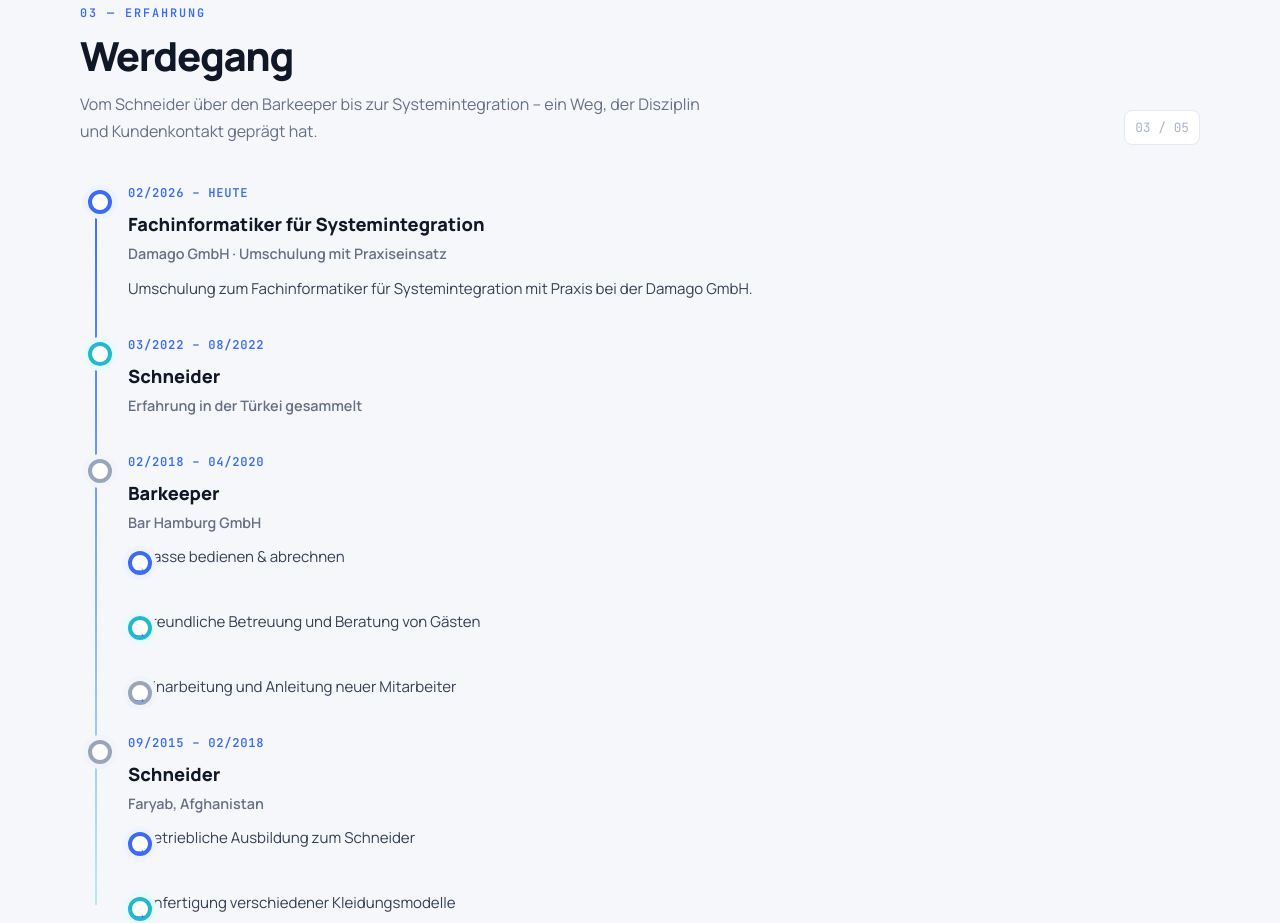
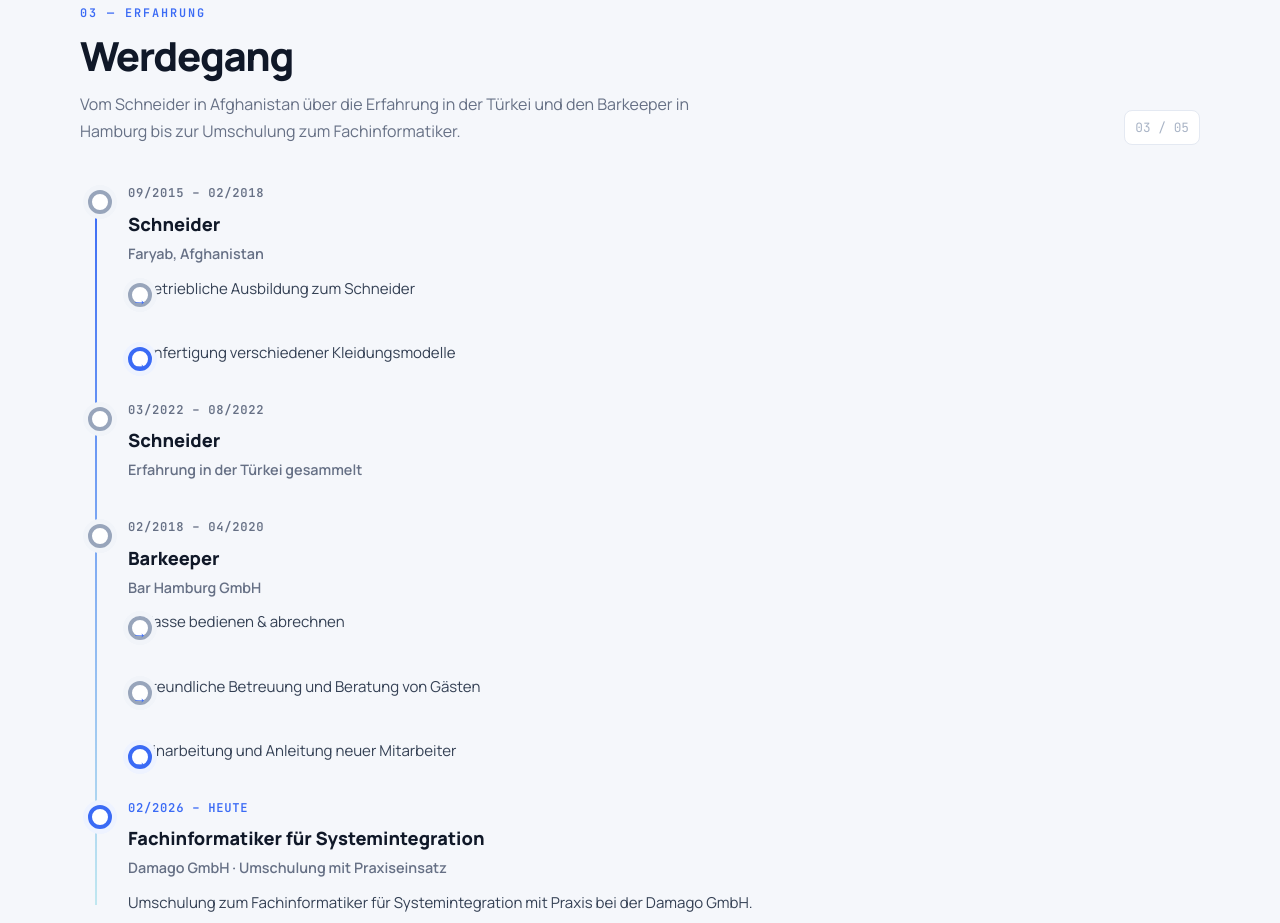
Before and after one commit to jawidmoradi13-ctrl/jawidmoradi13-ctrl.github.io, a plain HTML site: page index.html in a window 1280 px wide. Shown: the part 2431-3354 px from the top of the page. Drawn offline with Linux system fonts and the light colour scheme.

Commit message:
Berufserfahrung in richtiger Reihenfolge

```diff
--- a/index.html
+++ b/index.html
@@ -141,9 +141,10 @@ a{color:inherit;text-decoration:none}
 .timeline li{position:relative;padding:0 0 34px 42px}
 .timeline li:last-child{padding-bottom:0}
 .timeline li::before{content:'';position:absolute;left:2px;top:7px;width:16px;height:16px;border-radius:50%;background:#fff;border:4px solid var(--blue);z-index:1;box-shadow:0 0 0 5px #eef3ff}
-.timeline li:nth-child(2)::before{border-color:var(--cyan);box-shadow:0 0 0 5px #e9fafd}
-.timeline li:nth-child(3)::before,.timeline li:nth-child(4)::before{border-color:#98a5bb;box-shadow:0 0 0 5px #f1f4f9}
-.tl-date{font-family:var(--mono);font-size:.76rem;font-weight:600;letter-spacing:.06em;color:var(--blue)}
+.timeline li::before{border-color:#98a5bb;box-shadow:0 0 0 5px #f1f4f9}
+.timeline li:last-child::before{border-color:var(--blue);box-shadow:0 0 0 5px #eef3ff}
+.tl-date{font-family:var(--mono);font-size:.76rem;font-weight:600;letter-spacing:.06em;color:var(--muted)}
+.timeline li:last-child .tl-date{color:var(--blue)}
 .tl-title{font-size:1.14rem;font-weight:800;margin:5px 0 2px}
 .tl-org{color:var(--muted);font-weight:600;font-size:.9rem}
 .tl-desc{color:var(--ink-2);font-size:.94rem;margin-top:9px}
@@ -362,15 +363,20 @@ footer a:hover{color:#fff}
 <section class="section" id="werdegang">
   <div class="wrap">
     <div class="head reveal">
-      <div><div class="eyebrow">03 — Erfahrung</div><h2>Werdegang</h2><p class="sub">Vom Schneider über den Barkeeper bis zur Systemintegration – ein Weg, der Disziplin und Kundenkontakt geprägt hat.</p></div>
+      <div><div class="eyebrow">03 — Erfahrung</div><h2>Werdegang</h2><p class="sub">Vom Schneider in Afghanistan über die Erfahrung in der Türkei und den Barkeeper in Hamburg bis zur Umschulung zum Fachinformatiker.</p></div>
       <span class="line-num">03 / 05</span>
     </div>
     <ul class="timeline">
       <li class="reveal">
-        <div class="tl-date">02/2026 – HEUTE</div>
-        <div class="tl-title">Fachinformatiker für Systemintegration</div>
-        <div class="tl-org">Damago GmbH · Umschulung mit Praxiseinsatz</div>
-        <div class="tl-desc">Umschulung zum Fachinformatiker für Systemintegration mit Praxis bei der Damago GmbH.</div>
+        <div class="tl-date">09/2015 – 02/2018</div>
+        <div class="tl-title">Schneider</div>
+        <div class="tl-org">Faryab, Afghanistan</div>
+        <div class="tl-desc">
+          <ul>
+            <li>Betriebliche Ausbildung zum Schneider</li>
+            <li>Anfertigung verschiedener Kleidungsmodelle</li>
+          </ul>
+        </div>
       </li>
       <li class="reveal">
         <div class="tl-date">03/2022 – 08/2022</div>
@@ -390,15 +396,10 @@ footer a:hover{color:#fff}
         </div>
       </li>
       <li class="reveal">
-        <div class="tl-date">09/2015 – 02/2018</div>
-        <div class="tl-title">Schneider</div>
-        <div class="tl-org">Faryab, Afghanistan</div>
-        <div class="tl-desc">
-          <ul>
-            <li>Betriebliche Ausbildung zum Schneider</li>
-            <li>Anfertigung verschiedener Kleidungsmodelle</li>
-          </ul>
-        </div>
+        <div class="tl-date">02/2026 – HEUTE</div>
+        <div class="tl-title">Fachinformatiker für Systemintegration</div>
+        <div class="tl-org">Damago GmbH · Umschulung mit Praxiseinsatz</div>
+        <div class="tl-desc">Umschulung zum Fachinformatiker für Systemintegration mit Praxis bei der Damago GmbH.</div>
       </li>
     </ul>
   </div>
```
Also changed, not shown: bewerbung.html (+2 -2 lines).
